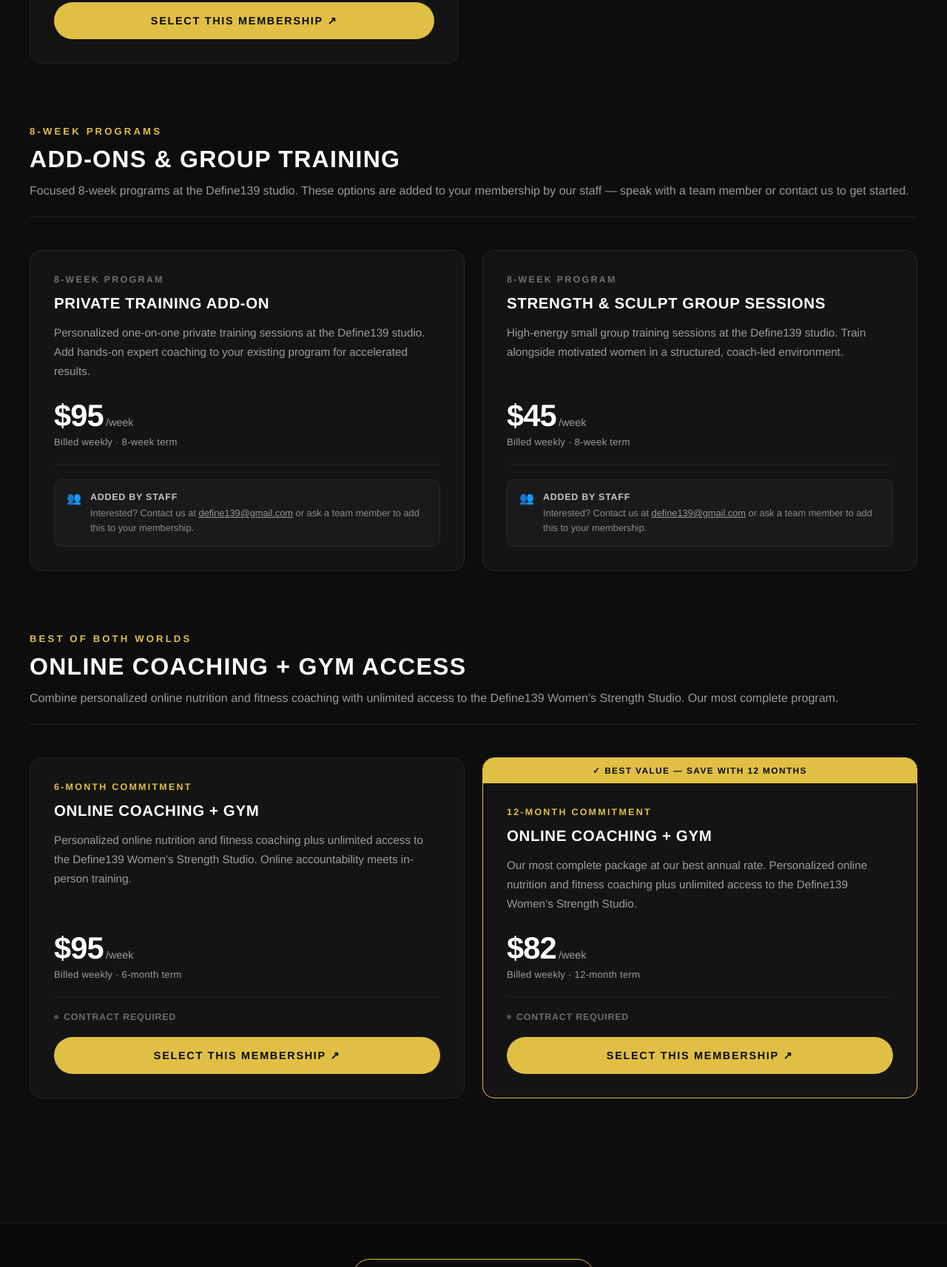
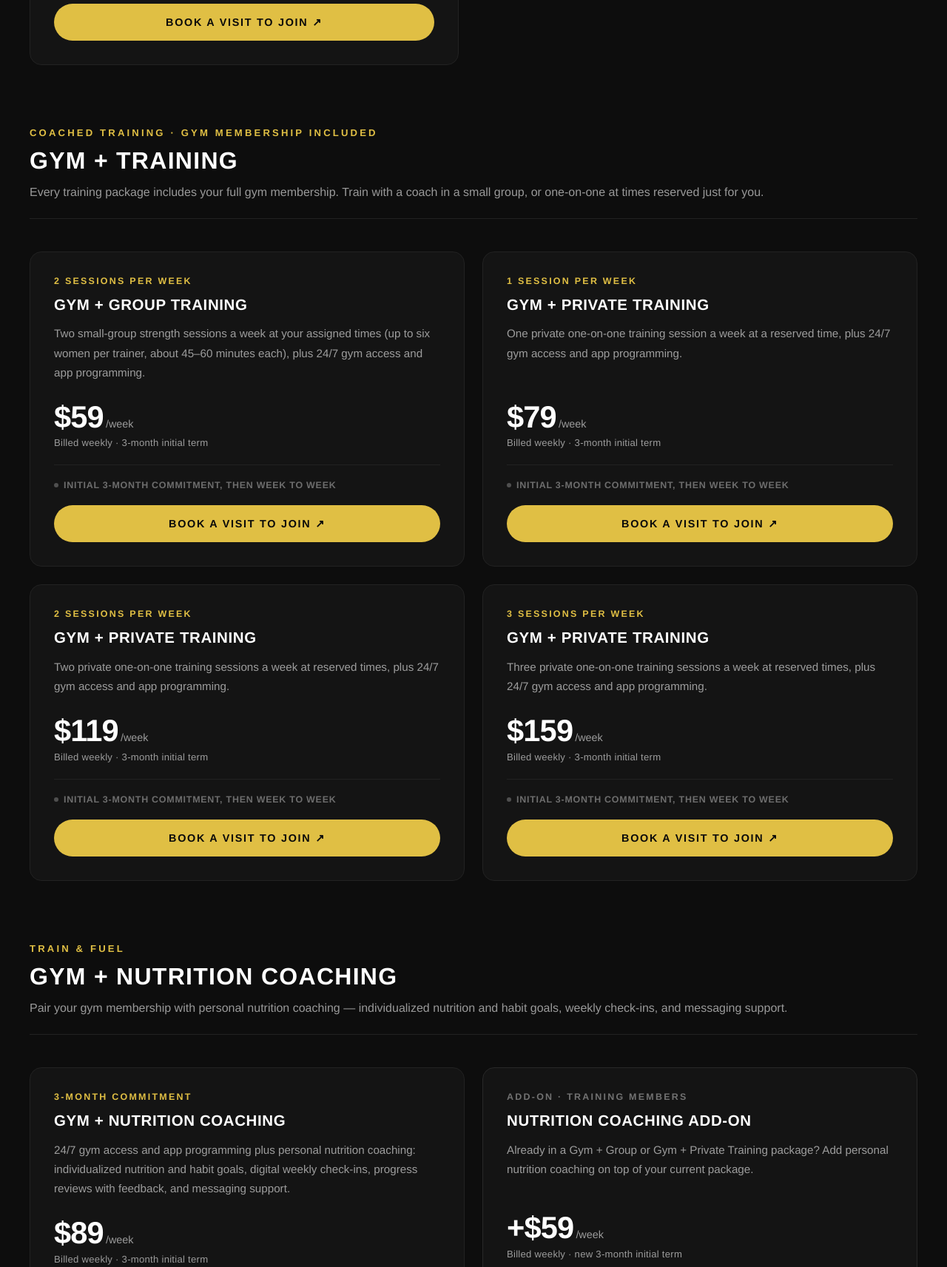
Before and after one commit to mylaunchpartner/define139, a plain HTML site: page pages/gym-membership-selection.html in a window 1280 px wide. Shown: the part 1087-2800 px from the top of the page at 74% size. Drawn offline with Linux system fonts and the light colour scheme.

Commit message:
Membership selection pages: new Nov 2026 prices
Gym: Membership $19; Gym + Group Training $59; Gym + Private Training
$79/$119/$159; Gym + Nutrition Coaching $89; Nutrition Coaching Add-On +$59.
Online: Group Coaching $39; Personal Coaching $79.
All with a 3-month initial commitment, then week to week (per GHL products).
Join buttons go to the gym tour / info call booking until new checkout
funnels exist, so nobody signs an old-price contract.

Co-Authored-By: Claude Opus 5.5 <noreply@anthropic.com>
Claude-Session: https://claude.ai/code/session_01FNrLWkQiipmPitrp43qUsg

```diff
--- a/pages/gym-membership-selection.html
+++ b/pages/gym-membership-selection.html
@@ -337,116 +337,143 @@
 <!-- Page Content -->
 <div class="page-content">
 <!-- ════════════════════════════════════
-         SECTION 1 — GYM MEMBERSHIPS
-         ════════════════════════════════════ -->
+     SECTION 1 — GYM MEMBERSHIP
+     ════════════════════════════════════ -->
 <div class="cat-section">
 <div class="cat-header">
 <p class="cat-eyebrow">24/7 Studio Access</p>
-<h2 class="cat-title">Gym Memberships</h2>
-<p class="cat-desc">24/7 keycard access to Define139 Women’s Strength Studio with guided workouts through the Define139 app.</p>
+<h2 class="cat-title">Gym Membership</h2>
+<p class="cat-desc">24/7 access to Define139 Women’s Strength Studio with guided workouts through the Define139 app. Every membership starts with a complimentary Get Started session to learn the app and equipment.</p>
 </div>
 <div class="grid" style="grid-template-columns: 1fr; max-width: 580px;">
 <div class="mem-card">
 <div class="card-body">
-<p class="card-term">6-Month Commitment</p>
-<h3 class="card-name">Gym Membership + Virtual Gym Coach (VCG)</h3>
-<p class="card-desc">24/7 gym access plus a virtual coach delivering personalized workout programming through the Define139 app. Guided training at an unbeatable price.</p>
+<p class="card-term">3-Month Commitment</p>
+<h3 class="card-name">Gym Membership</h3>
+<p class="card-desc">24/7 studio access, workout programming through the Define139 app (our Virtual Gym Coach program), and a complimentary Get Started training session.</p>
 <div class="card-price">
-<span class="amount">$22</span><span class="per">/week</span>
-<div class="term-note">Billed weekly · 6-month term</div>
+<span class="amount">$19</span><span class="per">/week</span>
+<div class="term-note">Billed weekly · 3-month initial term</div>
 </div>
 <div class="card-divider"></div>
-<p class="contract-note"><span class="dot"></span>Contract required</p>
-<a class="btn-select" href="https://join.define139.com/gym-access-virtual-gym-coach-6-months">Select This Membership ↗</a>
+<p class="contract-note"><span class="dot"></span>Initial 3-month commitment, then week to week</p>
+<a class="btn-select" href="https://gymtour.define139.com/book-a-gym-tour" target="_blank" rel="noopener">Book a Visit to Join ↗</a>
 </div>
 </div>
 </div>
-</div><!-- /Gym Memberships -->
+</div><!-- /Gym Membership -->
 <!-- ════════════════════════════════════
-         SECTION 2 — ADD-ONS & GROUP TRAINING
-         ════════════════════════════════════ -->
+     SECTION 2 — GYM + TRAINING
+     ════════════════════════════════════ -->
 <div class="cat-section">
 <div class="cat-header">
-<p class="cat-eyebrow">8-Week Programs</p>
-<h2 class="cat-title">Add-Ons &amp; Group Training</h2>
-<p class="cat-desc">Focused 8-week programs at the Define139 studio. These options are added to your membership by our staff — speak with a team member or contact us to get started.</p>
+<p class="cat-eyebrow">Coached Training · Gym Membership Included</p>
+<h2 class="cat-title">Gym + Training</h2>
+<p class="cat-desc">Every training package includes your full gym membership. Train with a coach in a small group, or one-on-one at times reserved just for you.</p>
+</div>
+<div class="grid grid-2 grid-row-gap">
+<div class="mem-card">
+<div class="card-body">
+<p class="card-term">2 Sessions per Week</p>
+<h3 class="card-name">Gym + Group Training</h3>
+<p class="card-desc">Two small-group strength sessions a week at your assigned times (up to six women per trainer, about 45–60 minutes each), plus 24/7 gym access and app programming.</p>
+<div class="card-price">
+<span class="amount">$59</span><span class="per">/week</span>
+<div class="term-note">Billed weekly · 3-month initial term</div>
+</div>
+<div class="card-divider"></div>
+<p class="contract-note"><span class="dot"></span>Initial 3-month commitment, then week to week</p>
+<a class="btn-select" href="https://gymtour.define139.com/book-a-gym-tour" target="_blank" rel="noopener">Book a Visit to Join ↗</a>
+</div>
+</div>
+<div class="mem-card">
+<div class="card-body">
+<p class="card-term">1 Session per Week</p>
+<h3 class="card-name">Gym + Private Training</h3>
+<p class="card-desc">One private one-on-one training session a week at a reserved time, plus 24/7 gym access and app programming.</p>
+<div class="card-price">
+<span class="amount">$79</span><span class="per">/week</span>
+<div class="term-note">Billed weekly · 3-month initial term</div>
+</div>
+<div class="card-divider"></div>
+<p class="contract-note"><span class="dot"></span>Initial 3-month commitment, then week to week</p>
+<a class="btn-select" href="https://gymtour.define139.com/book-a-gym-tour" target="_blank" rel="noopener">Book a Visit to Join ↗</a>
+</div>
+</div>
 </div>
 <div class="grid grid-2">
+<div class="mem-card">
+<div class="card-body">
+<p class="card-term">2 Sessions per Week</p>
+<h3 class="card-name">Gym + Private Training</h3>
+<p class="card-desc">Two private one-on-one training sessions a week at reserved times, plus 24/7 gym access and app programming.</p>
+<div class="card-price">
+<span class="amount">$119</span><span class="per">/week</span>
+<div class="term-note">Billed weekly · 3-month initial term</div>
+</div>
+<div class="card-divider"></div>
+<p class="contract-note"><span class="dot"></span>Initial 3-month commitment, then week to week</p>
+<a class="btn-select" href="https://gymtour.define139.com/book-a-gym-tour" target="_blank" rel="noopener">Book a Visit to Join ↗</a>
+</div>
+</div>
+<div class="mem-card">
+<div class="card-body">
+<p class="card-term">3 Sessions per Week</p>
+<h3 class="card-name">Gym + Private Training</h3>
+<p class="card-desc">Three private one-on-one training sessions a week at reserved times, plus 24/7 gym access and app programming.</p>
+<div class="card-price">
+<span class="amount">$159</span><span class="per">/week</span>
+<div class="term-note">Billed weekly · 3-month initial term</div>
+</div>
+<div class="card-divider"></div>
+<p class="contract-note"><span class="dot"></span>Initial 3-month commitment, then week to week</p>
+<a class="btn-select" href="https://gymtour.define139.com/book-a-gym-tour" target="_blank" rel="noopener">Book a Visit to Join ↗</a>
+</div>
+</div>
+</div>
+</div><!-- /Gym + Training -->
+<!-- ════════════════════════════════════
+     SECTION 3 — GYM + NUTRITION COACHING
+     ════════════════════════════════════ -->
+<div class="cat-section">
+<div class="cat-header">
+<p class="cat-eyebrow">Train &amp; Fuel</p>
+<h2 class="cat-title">Gym + Nutrition Coaching</h2>
+<p class="cat-desc">Pair your gym membership with personal nutrition coaching — individualized nutrition and habit goals, weekly check-ins, and messaging support.</p>
+</div>
+<div class="grid grid-2">
+<div class="mem-card">
+<div class="card-body">
+<p class="card-term">3-Month Commitment</p>
+<h3 class="card-name">Gym + Nutrition Coaching</h3>
+<p class="card-desc">24/7 gym access and app programming plus personal nutrition coaching: individualized nutrition and habit goals, digital weekly check-ins, progress reviews with feedback, and messaging support.</p>
+<div class="card-price">
+<span class="amount">$89</span><span class="per">/week</span>
+<div class="term-note">Billed weekly · 3-month initial term</div>
+</div>
+<div class="card-divider"></div>
+<p class="contract-note"><span class="dot"></span>Initial 3-month commitment, then week to week</p>
+<a class="btn-select" href="https://gymtour.define139.com/book-a-gym-tour" target="_blank" rel="noopener">Book a Visit to Join ↗</a>
+</div>
+</div>
 <div class="mem-card staff-only">
 <div class="card-body">
-<p class="card-term">8-Week Program</p>
-<h3 class="card-name">Private Training Add-On</h3>
-<p class="card-desc">Personalized one-on-one private training sessions at the Define139 studio. Add hands-on expert coaching to your existing program for accelerated results.</p>
+<p class="card-term">Add-On · Training Members</p>
+<h3 class="card-name">Nutrition Coaching Add-On</h3>
+<p class="card-desc">Already in a Gym + Group or Gym + Private Training package? Add personal nutrition coaching on top of your current package.</p>
 <div class="card-price">
-<span class="amount">$95</span><span class="per">/week</span>
-<div class="term-note">Billed weekly · 8-week term</div>
+<span class="amount">+$59</span><span class="per">/week</span>
+<div class="term-note">Billed weekly · new 3-month initial term</div>
 </div>
 <div class="card-divider"></div>
 <div class="staff-request-note">
 <span class="icon">👥</span>
-<p><strong>Added by Staff</strong>Interested? Contact us at <a href="mailto:define139@gmail.com" style="color:rgba(255,255,255,0.55);">define139@gmail.com</a> or ask a team member to add this to your membership.</p>
-</div>
-</div>
-</div>
-<div class="mem-card staff-only">
-<div class="card-body">
-<p class="card-term">8-Week Program</p>
-<h3 class="card-name">Strength &amp; Sculpt Group Sessions</h3>
-<p class="card-desc">High-energy small group training sessions at the Define139 studio. Train alongside motivated women in a structured, coach-led environment.</p>
-<div class="card-price">
-<span class="amount">$45</span><span class="per">/week</span>
-<div class="term-note">Billed weekly · 8-week term</div>
-</div>
-<div class="card-divider"></div>
-<div class="staff-request-note">
-<span class="icon">👥</span>
-<p><strong>Added by Staff</strong>Interested? Contact us at <a href="mailto:define139@gmail.com" style="color:rgba(255,255,255,0.55);">define139@gmail.com</a> or ask a team member to add this to your membership.</p>
+<p><strong>Added by Staff</strong>Interested? Contact us at <a href="mailto:define139@gmail.com" style="color:rgba(255,255,255,0.55);">define139@gmail.com</a> or ask a team member to add this to your package.</p>
 </div>
 </div>
 </div>
 </div>
-</div><!-- /Add-Ons -->
-<!-- ════════════════════════════════════════════
-         SECTION 3 — METABOLIC MAPPING + GYM (COMBO)
-         ════════════════════════════════════════════ -->
-<div class="cat-section">
-<div class="cat-header">
-<p class="cat-eyebrow">Best of Both Worlds</p>
-<h2 class="cat-title">Online Coaching + Gym Access</h2>
-<p class="cat-desc">Combine personalized online nutrition and fitness coaching with unlimited access to the Define139 Women’s Strength Studio. Our most complete program.</p>
-</div>
-<div class="grid grid-2">
-<div class="mem-card">
-<div class="card-body">
-<p class="card-term">6-Month Commitment</p>
-<h3 class="card-name">Online Coaching + Gym</h3>
-<p class="card-desc">Personalized online nutrition and fitness coaching plus unlimited access to the Define139 Women’s Strength Studio. Online accountability meets in-person training.</p>
-<div class="card-price">
-<span class="amount">$95</span><span class="per">/week</span>
-<div class="term-note">Billed weekly · 6-month term</div>
-</div>
-<div class="card-divider"></div>
-<p class="contract-note"><span class="dot"></span>Contract required</p>
-<a class="btn-select" href="https://join.define139.com/contract-mm-gym-6-months">Select This Membership ↗</a>
-</div>
-</div>
-<div class="mem-card featured">
-<div class="card-badge">✓ Best Value — Save with 12 Months</div>
-<div class="card-body">
-<p class="card-term">12-Month Commitment</p>
-<h3 class="card-name">Online Coaching + Gym</h3>
-<p class="card-desc">Our most complete package at our best annual rate. Personalized online nutrition and fitness coaching plus unlimited access to the Define139 Women’s Strength Studio.</p>
-<div class="card-price">
-<span class="amount">$82</span><span class="per">/week</span>
-<div class="term-note">Billed weekly · 12-month term</div>
-</div>
-<div class="card-divider"></div>
-<p class="contract-note"><span class="dot"></span>Contract required</p>
-<a class="btn-select" href="https://join.define139.com/contract-mm-gym-12-months">Select This Membership ↗</a>
-</div>
-</div>
-</div>
-</div><!-- /Online Coaching + Gym -->
+</div><!-- /Gym + Nutrition Coaching -->
 </div><!-- /page-content -->
 <!-- Footer -->
 <footer class="site-footer">
```
Also changed, not shown: pages/online-membership-selection.html (+16 -49 lines).
